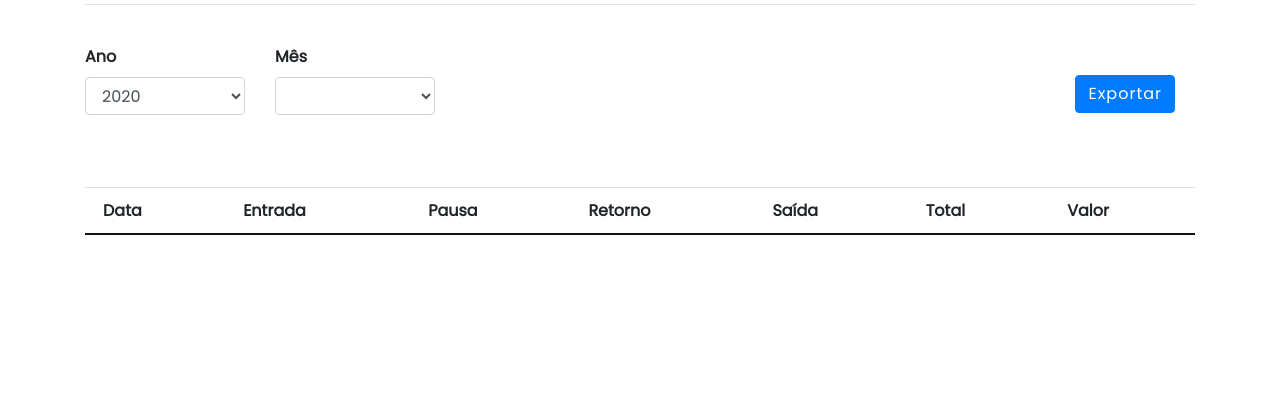
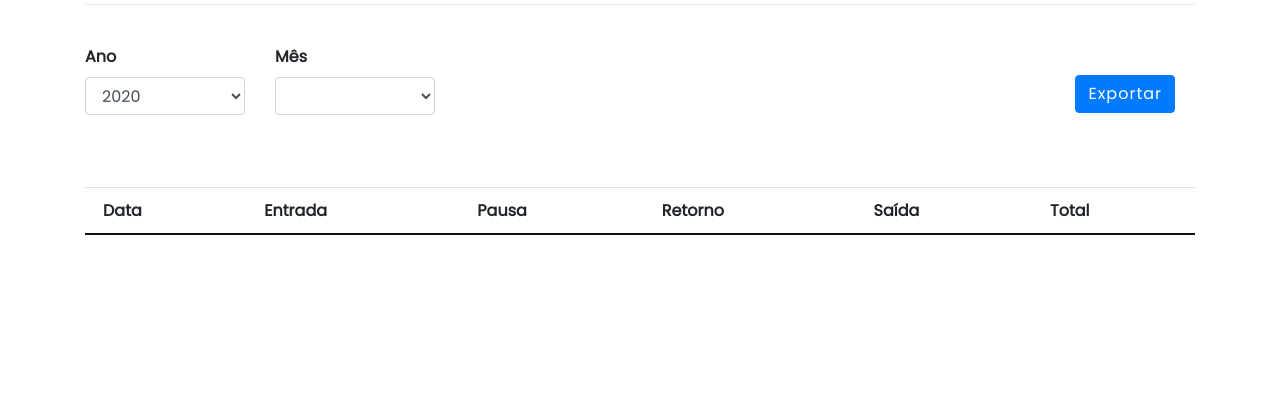
Before and after one commit to niveadaniel/Nivens, a Django app: template nivensapp/templates/point_time_list.html in a window 1280 px wide. Shown: the part 209-625 px from the top of the page. Run offline with Django 3.2, Linux system fonts and the light colour scheme; tables that the repository leaves empty hold one stand-in row (values such as "Sample post"); the template is opened without the code that fills it: values that come from a table or form of the project are taken from there, most other values are stand-ins (such as "Sample title", 1, 10 or a date in 2020); data that the repository does not hold is empty; parts of the project's set-up code (start-up, migrations or seed data) failed here and were passed over; some libraries are stand-ins or nearby versions.

Commit message:
removing 'valor' column from point time list

```diff
--- a/nivensapp/templates/point_time_list.html
+++ b/nivensapp/templates/point_time_list.html
@@ -64,7 +64,6 @@
                         <th scope="col">Retorno</th>
                         <th scope="col">Saída</th>
                         <th scope="col">Total</th>
-                        <th scope="col">Valor</th>
                     </tr>
                 </thead>
                 <tbody>
```
